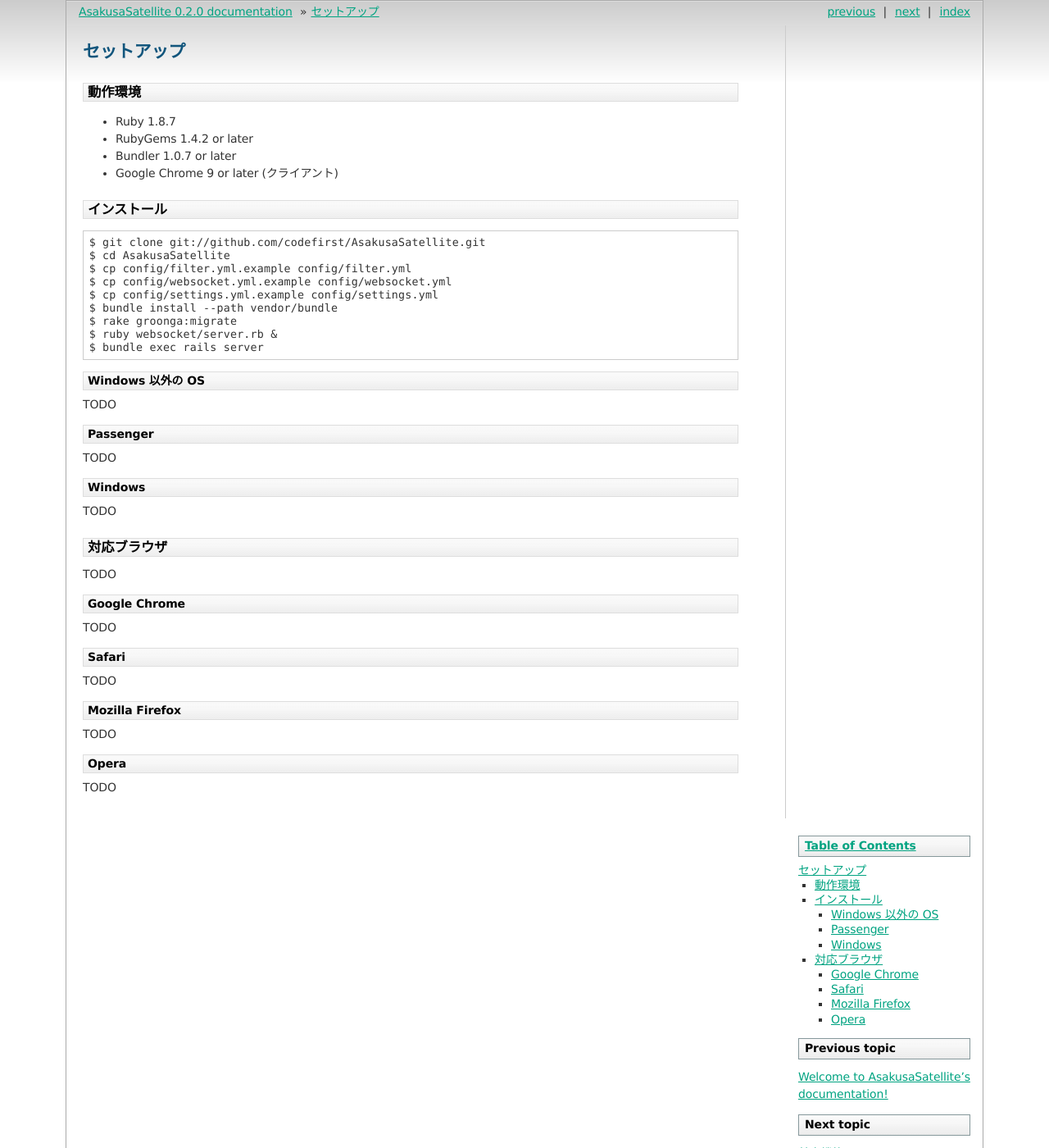
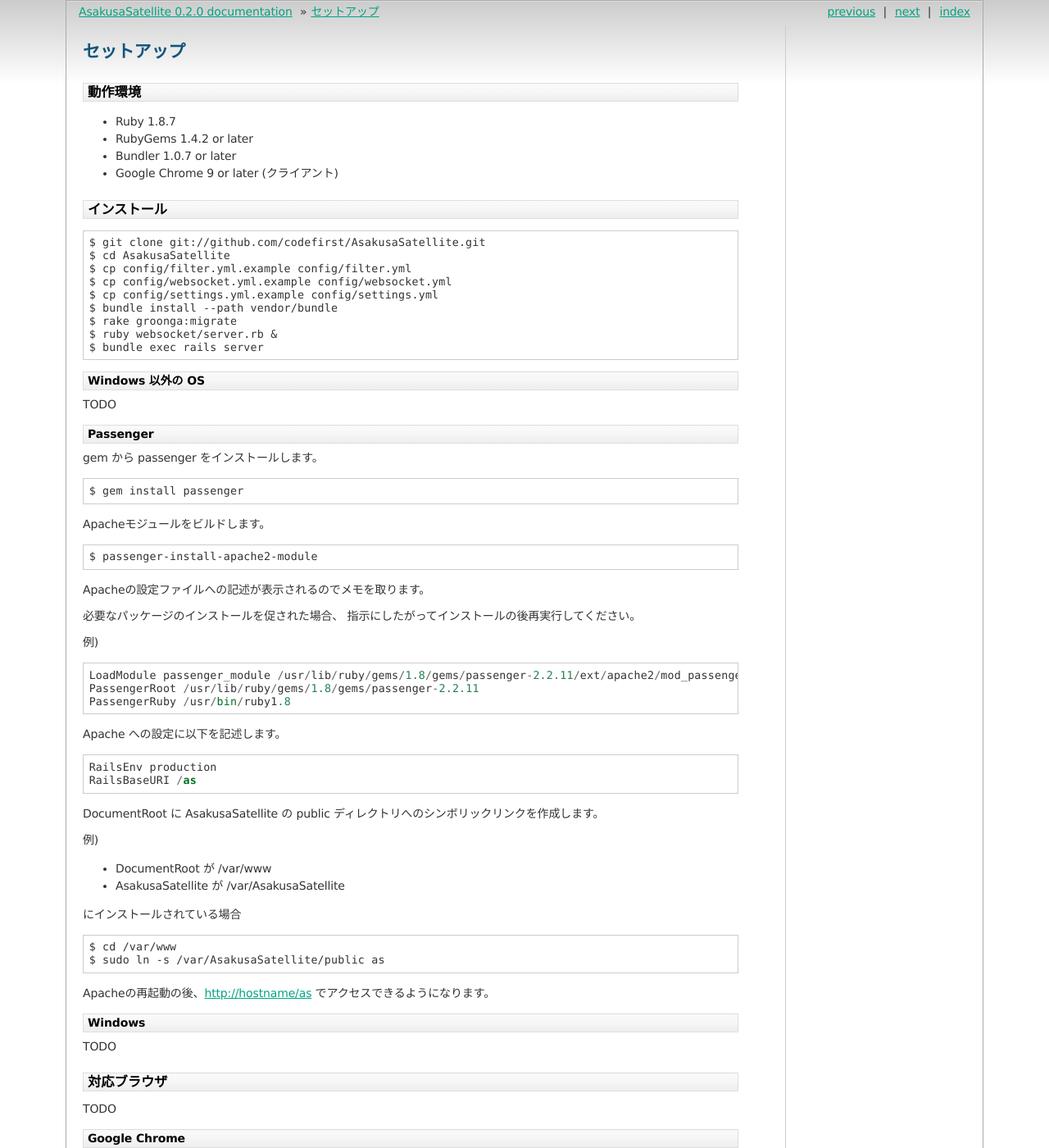
Before and after one commit to codefirst/asakusa-satellite-manual, a Sphinx documentation site: the page built from source/setup.rst, in a window 1280 px wide and 1400 px high. Shown: the whole window at 82% size. Built offline with Sphinx 7.4.7, drawn with Linux system fonts in a browser that asks for light colours.

Commit message:
passengerのインストール・設定方法を追記

```diff
--- a/source/setup.rst
+++ b/source/setup.rst
@@ -31,8 +31,48 @@
 
 Passenger
 ~~~~~~~~~~~~~~~~~~~~
+gem から passenger をインストールします。
+::
 
-TODO
+  $ gem install passenger
+
+Apacheモジュールをビルドします。
+::
+
+  $ passenger-install-apache2-module
+
+Apacheの設定ファイルへの記述が表示されるのでメモを取ります。
+
+必要なパッケージのインストールを促された場合、
+指示にしたがってインストールの後再実行してください。
+
+例)
+::
+
+  LoadModule passenger_module /usr/lib/ruby/gems/1.8/gems/passenger-2.2.11/ext/apache2/mod_passenger.so
+  PassengerRoot /usr/lib/ruby/gems/1.8/gems/passenger-2.2.11
+  PassengerRuby /usr/bin/ruby1.8
+
+Apache への設定に以下を記述します。
+::
+
+  RailsEnv production
+  RailsBaseURI /as
+
+DocumentRoot に AsakusaSatellite の public ディレクトリへのシンボリックリンクを作成します。
+
+例)
+
+* DocumentRoot が /var/www
+* AsakusaSatellite が /var/AsakusaSatellite
+にインストールされている場合
+
+::
+
+  $ cd /var/www
+  $ sudo ln -s /var/AsakusaSatellite/public as
+
+Apacheの再起動の後、http://hostname/as でアクセスできるようになります。
 
 Windows
 ~~~~~~~~~~~~~~~~~~~~
```
